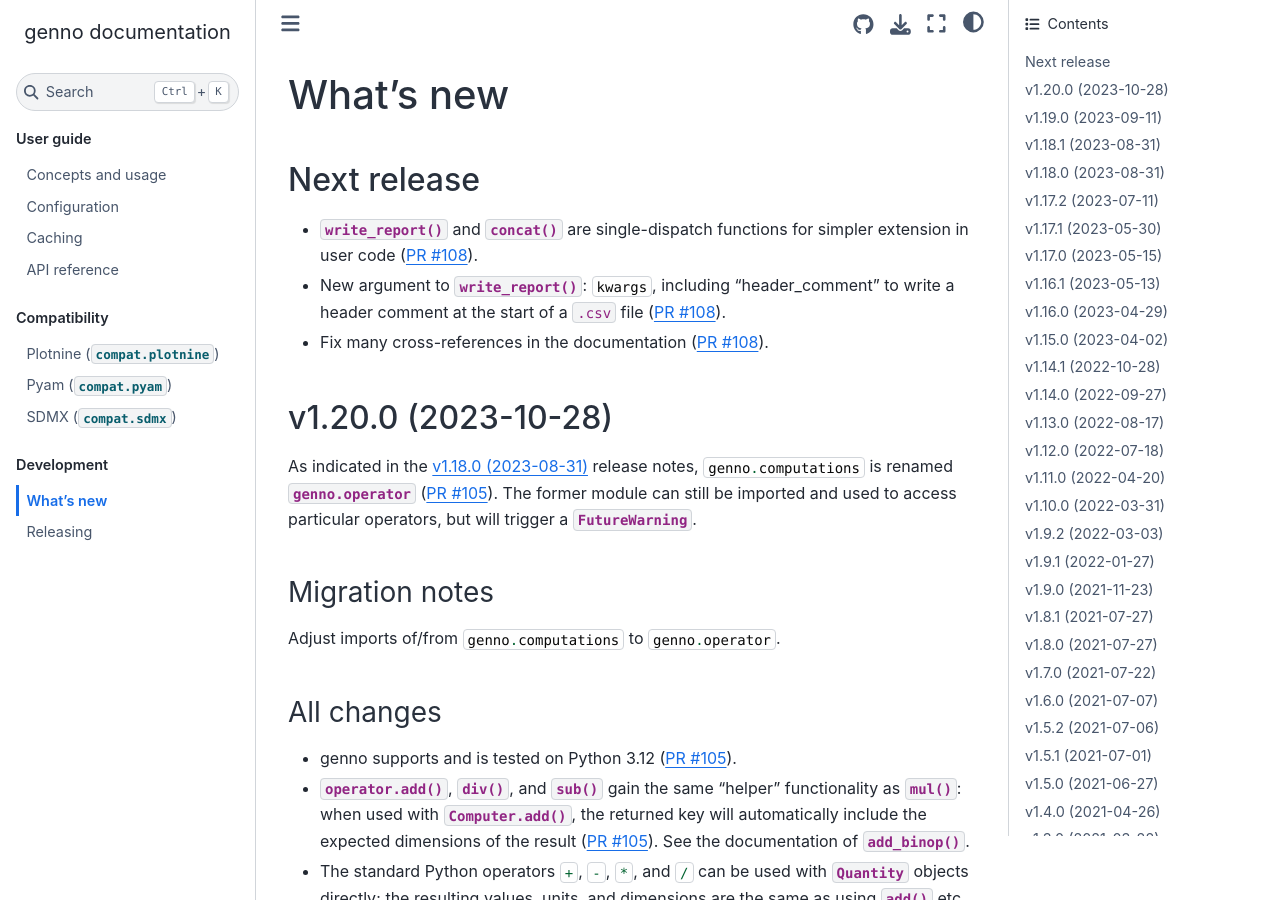
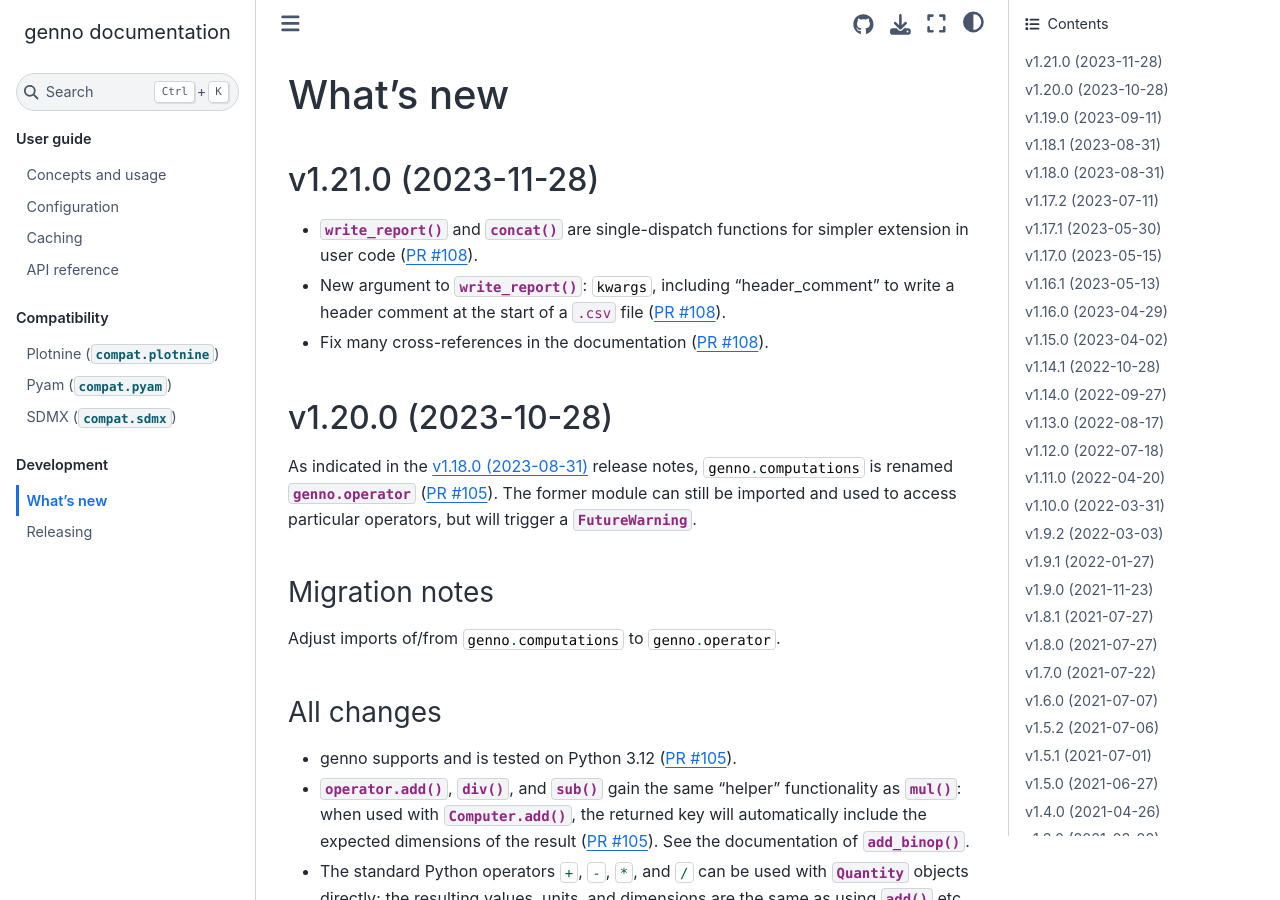
Before and after one commit to khaeru/genno, a Sphinx documentation site: the page built from doc/whatsnew.rst, in a window 1280 px wide and 900 px high. Built offline with Sphinx 7.4.7 and the Sphinx Book theme 1.1.4, drawn with Linux system fonts in a browser that asks for light colours.

Commit message:
Mark v1.21.0 in doc/whatsnew

```diff
--- a/doc/whatsnew.rst
+++ b/doc/whatsnew.rst
@@ -1,8 +1,11 @@
 What's new
 **********
 
-Next release
-============
+.. Next release
+.. ============
+
+v1.21.0 (2023-11-28)
+====================
 
 - :func:`.write_report` and :func:`.concat` are single-dispatch functions for simpler extension in user code (:pull:`108`).
 - New argument to :func:`.write_report`: :py:`kwargs`, including "header_comment" to write a header comment at the start of a :file:`.csv` file (:pull:`108`).
```
